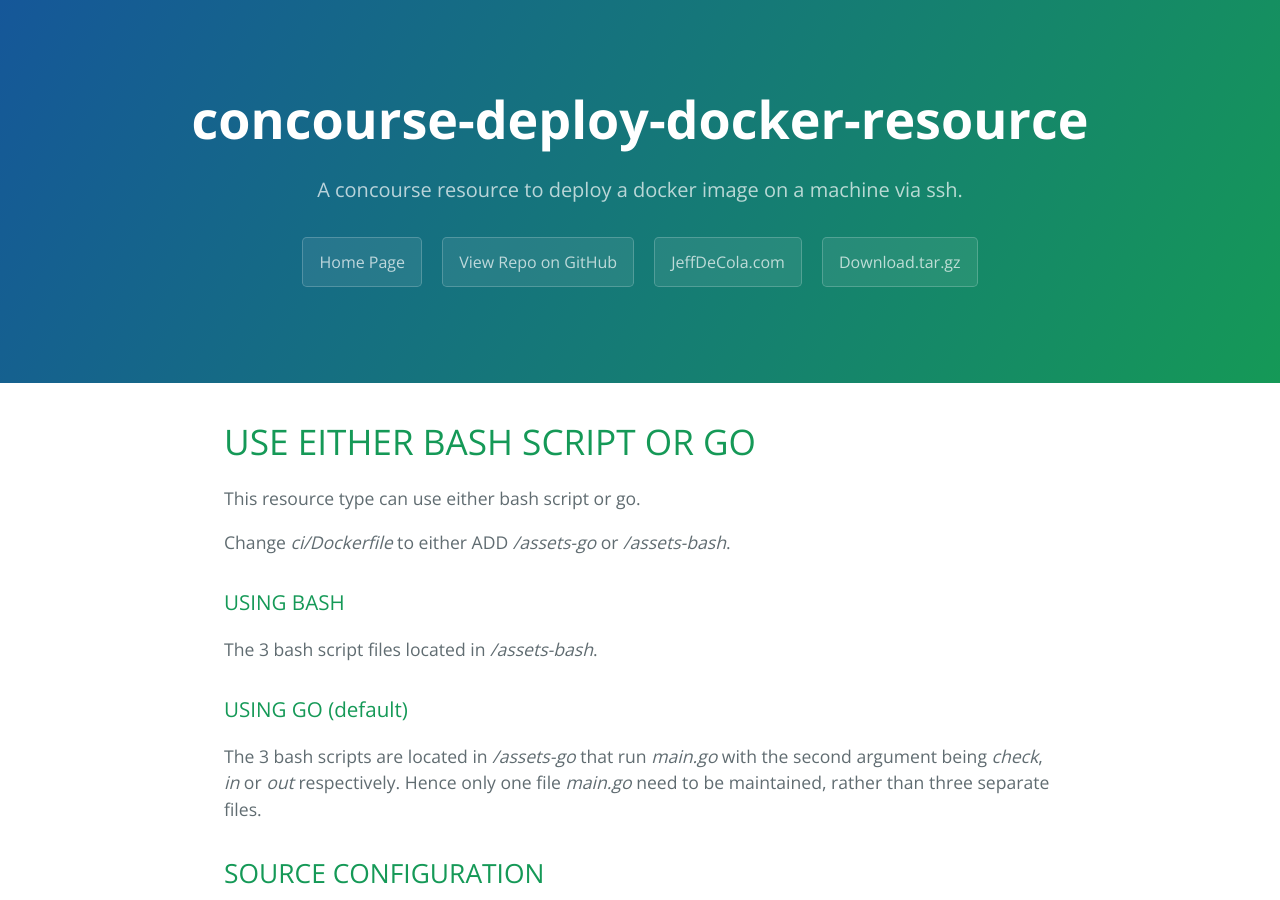
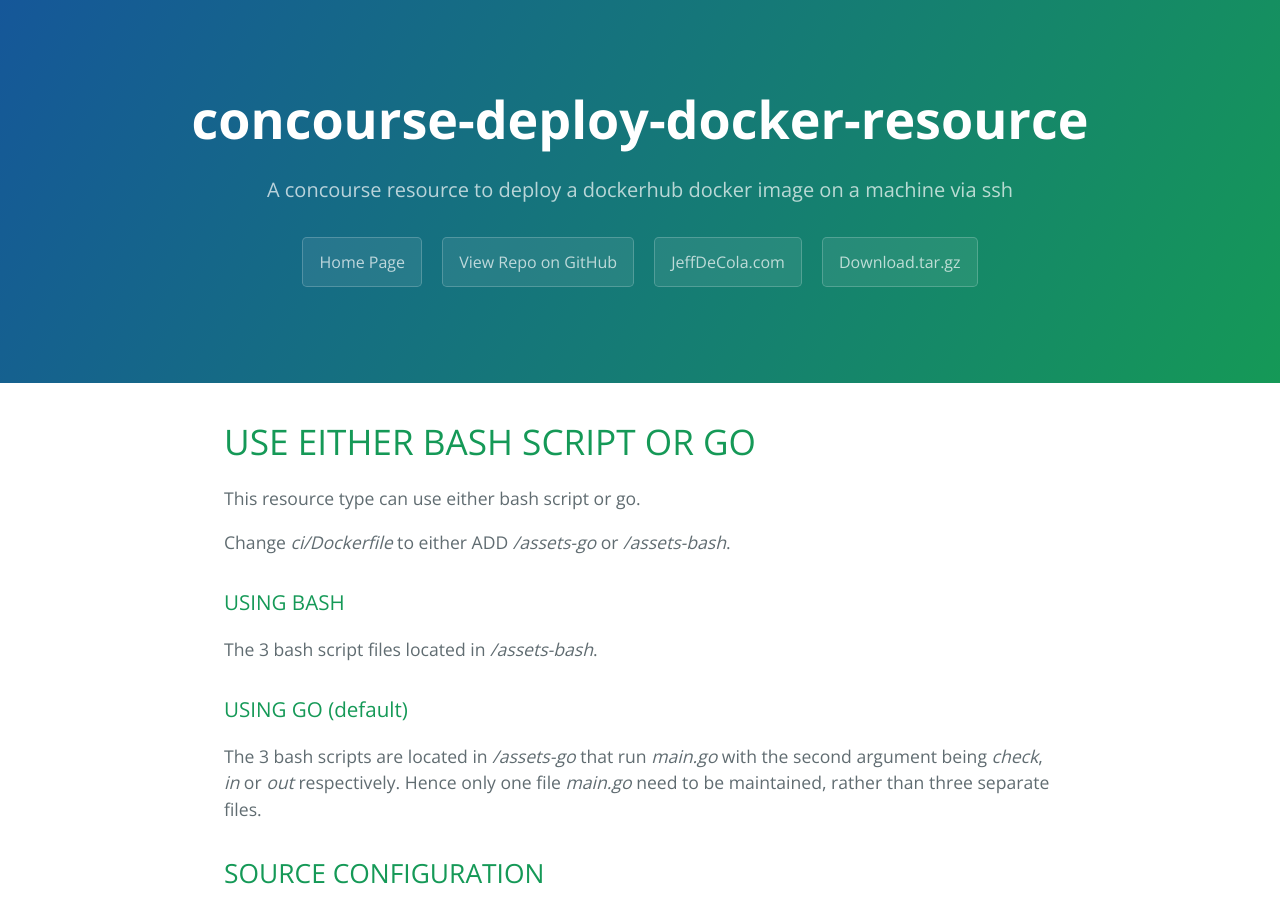
Before and after one commit to JeffDeCola/concourse-deploy-docker-resource, a Jekyll site: the page built from docs/index.md, in a window 1280 px wide and 900 px high. Built offline with Jekyll 4.4.1, drawn with Linux system fonts in a browser that asks for light colours; nearby versions of some CDN libraries; library files that are not in the unit come from our copies.

```diff
--- a/docs/index.md
+++ b/docs/index.md
@@ -2,7 +2,8 @@
 layout: default
 title: JeffDeCola/concourse-deploy-docker-resource
 projectname : concourse-deploy-docker-resource
-summary: A concourse resource to deploy a docker image on a machine via ssh.
+summary: A concourse resource to deploy a dockerhub docker image on a machine via ssh
+
 ---
 
 {% include README.md %}
--- a/test-this-resource/pipeline.yml
+++ b/test-this-resource/pipeline.yml
@@ -12,7 +12,7 @@ jobs:
     - get: concourse-deploy-docker-resource
       trigger: true
 
-    # CONCOURSE RESOURCE TEMPLATE
+    # CONCOURSE RESOURCE TEMPLATE (DON'T NEED THIS)
     - get: test-resource-deploy-docker
 
     # RUN TASK IN REPO USING ALPINE DOCKER IMAGE (DON'T NEED THIS)
@@ -29,6 +29,7 @@ jobs:
               DOCKER_HOST_PORT: '22'
               DOCKER_HOST_USER: 'jeffry'
               DOCKER_HOST_IP: '192.168.20.122'
+              IMAGE_TO_DEPLOY: 'jeffdecola/crypto-miner-manager'
 
 #------------------------------------------------------------------------------------------
 resource_types:
@@ -52,7 +53,7 @@ resources:
 
   - name: test-resource-deploy-docker
     type: deploy-docker
-    icon: magnify
+    icon: docker
     source:
       username: jeffdecola
       password: ((dockerhub_password))
```
Also changed, not shown: README.md, 1 other file.
